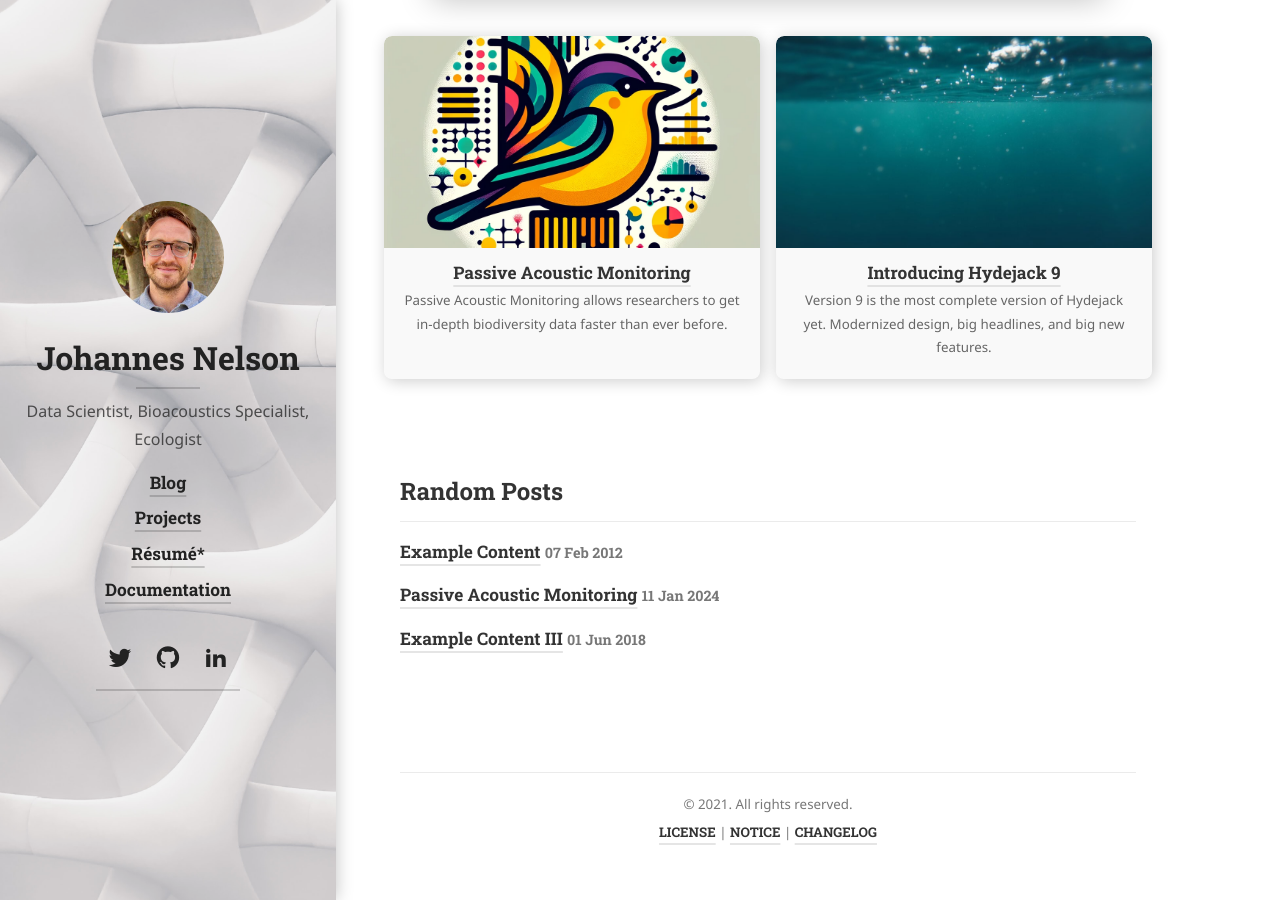
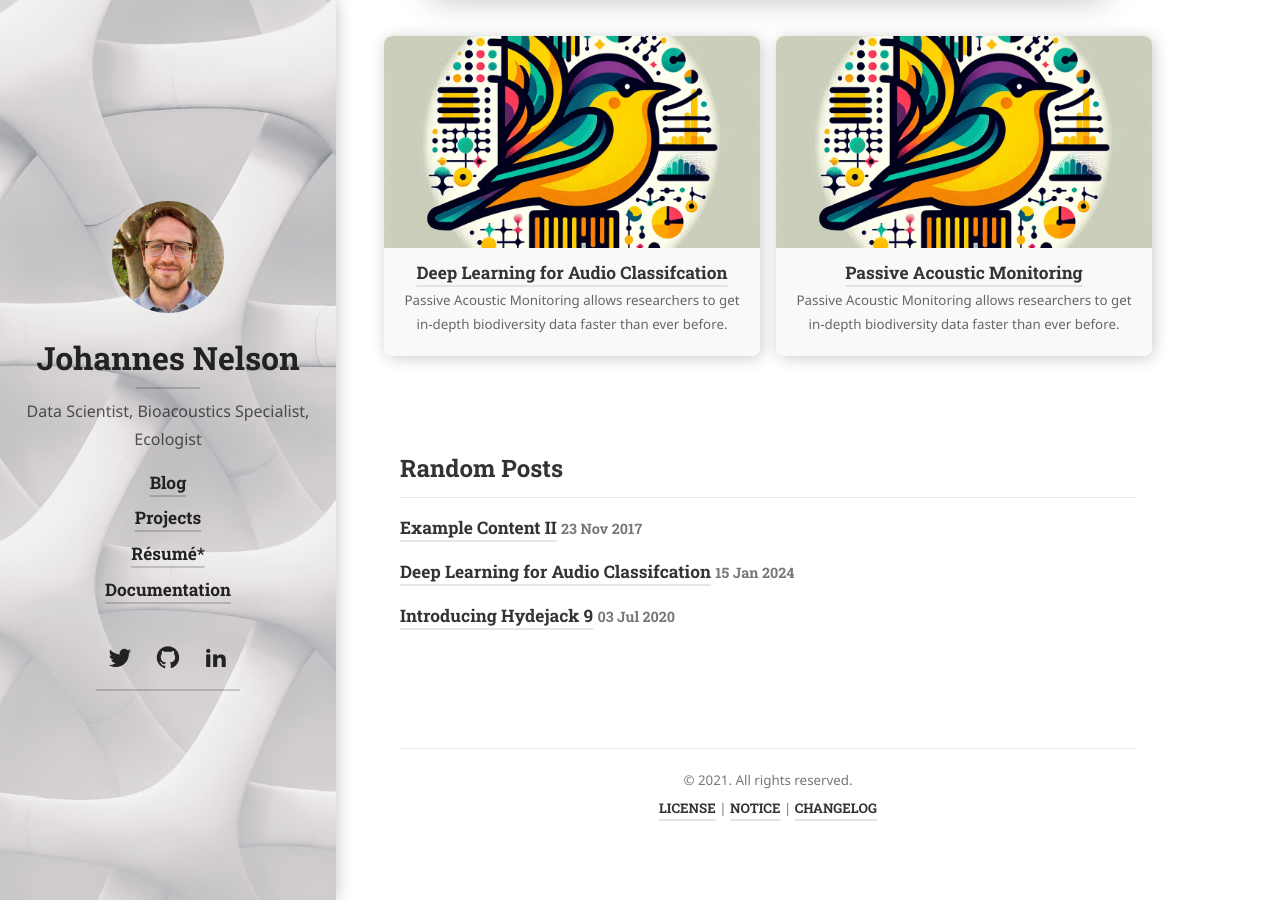
Before and after one commit to johannesnelson/johannesnelson.github.io, a Jekyll site: the page built from example/_posts/2021-02-13-whats-new-in-hydejack-9-1.md, in a window 1280 px wide and 900 px high, scrolled down 4717 px. Built offline with Jekyll 4.4.1, drawn with Linux system fonts in a browser that asks for light colours; cached includes are drawn as plain includes; nearby versions of some CDN libraries; some web fonts are replaced; library files that are not in the unit come from our copies.

Commit message:
Trying to add new post

```diff
--- a/_posts/2024-01-11-passive_acoustic_monitoring.md
+++ b/_posts/2024-01-11-passive_acoustic_monitoring.md
@@ -22,10 +22,25 @@
 
 ## Overview
 Soundscapes are an essential part of the natural world and the ecosystems that make it up.
+Healthy, diverse soundscapes correlate with healthy, diverse ecosystems.
 By deploying audio recorders in the field, researchers, conservationists, and wildlife
 enthusiasts can tap into the wealth of information propagating through the air in the
 form of sound. Passive acoustic monitoring involves the sampling, processing, and analysis
 of ecological soundscapes, usually with a focus on specific wildlife species.
+
+
+## Why passive acoustic monitoring?
+Traditional field surveys--using human observers--can be costly and resource-intensive.
+Surveyors need to be trained by experts and then brought to often remote locations.
+Because we cannot feasibly leave multiple people stationed continuously across a landscape,
+remote sensing technology offers attractive alternatives. Wildlife cameras, drones, and other
+optical solutions can only go so far: line of sight is often more challenging to establish
+than line of hearing.
+
+Imagine a dense forest, a foggy seaside, or any where at night. Sound propagates through such
+obstrucitons much more easily. What's more, audio data takes up less storage. Since animals
+often vocalize in a way that is unique to their species, the captured audio signatures provide
+the means for comprehensive biodiversity assessments.
 
 ## Why the bird focus?
 The simple answer: they are everywhere and they sing!
@@ -52,20 +67,6 @@
 provide a crucial glimpse into what is going on and can point to dangers ahead. And since
 each species of bird vocalizes in a unique way, it is possible to train machine learning
 models to analyze audio and identify the species present within it.
-
-
-## Why bioacoustics?
-Traditional field surveys--using human observers--can be costly and resource-intensive.
-Surveyors need to be trained by experts and then brought to often remote locations.
-Because we cannot feasibly leave multiple people stationed continuously across a landscape,
-remote sensing technology offers attractive alternatives. Wildlife cameras, drones, and other
-optical solutions can only go so far: line of sight is often more challenging to establish
-than line of hearing.
-
-Imagine a dense forest, a foggy seaside, or any where at night. Sound propagates through such
-obstrucitons much more easily. What's more, audio data takes up less storage. Since animals
-often vocalize in a way that is unique to their species, the captured audio signatures provide
-the means for comprehensive biodiversity assessments.
 
 ## Major Benefits
 ### Greater survey coverage
@@ -122,7 +123,9 @@
 long time, no machine learning models were accurate or efficient enough to make acoustic monitoring viable
 at large scales. However, recent advances in artificial intelligience--particularly the advent of convolutional
 neural networks--have resulted in a quantum leap in terms of what is now possible. I talk more about these
-powerful detection models in this post, in case you like to know more.
+powerful detection models in this post,
+[Deep Learning for Audio Classification](/blog/2024-01-15-deep_learning_for_audio_classification_of_wildlife_vocalizations.){:.heading.flip-title},
+in case you like to know more.
 
 ## Conclusion
 We have got to act quickly when it comes to biodiversity conservation. All too often, in the time that it
--- /dev/null
+++ b/_posts/2024-01-15-deep_learning_for_audio_classification_of_wildlife_vocalizations.md
@@ -0,0 +1,20 @@
+---
+layout: post
+title: Deep Learning for Audio Classifcation
+image:
+  path: /assets/img/projects/bird_favicon.jpg
+accent_image:
+  background: '#FADC19'
+  overlay: false
+accent_color: '#ccc'
+theme_color: '#ccc'
+description: >
+  Passive Acoustic Monitoring allows researchers to get in-depth biodiversity data faster than ever before.
+invert_sidebar: true
+---
+
+## Passive Acoustic Monitoring
+
+
+* toc
+{:toc}
```
Also changed, not shown: 1 other file.
